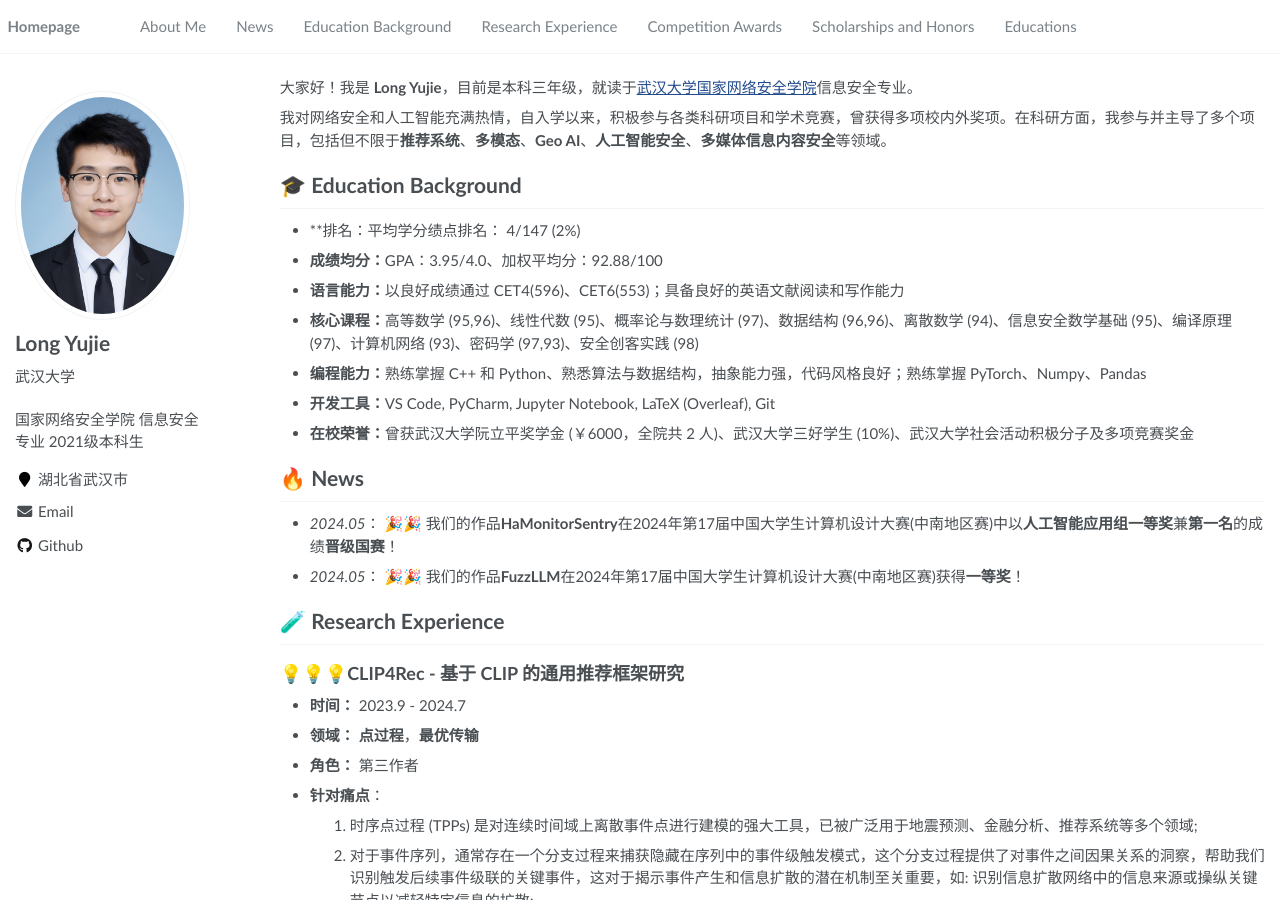
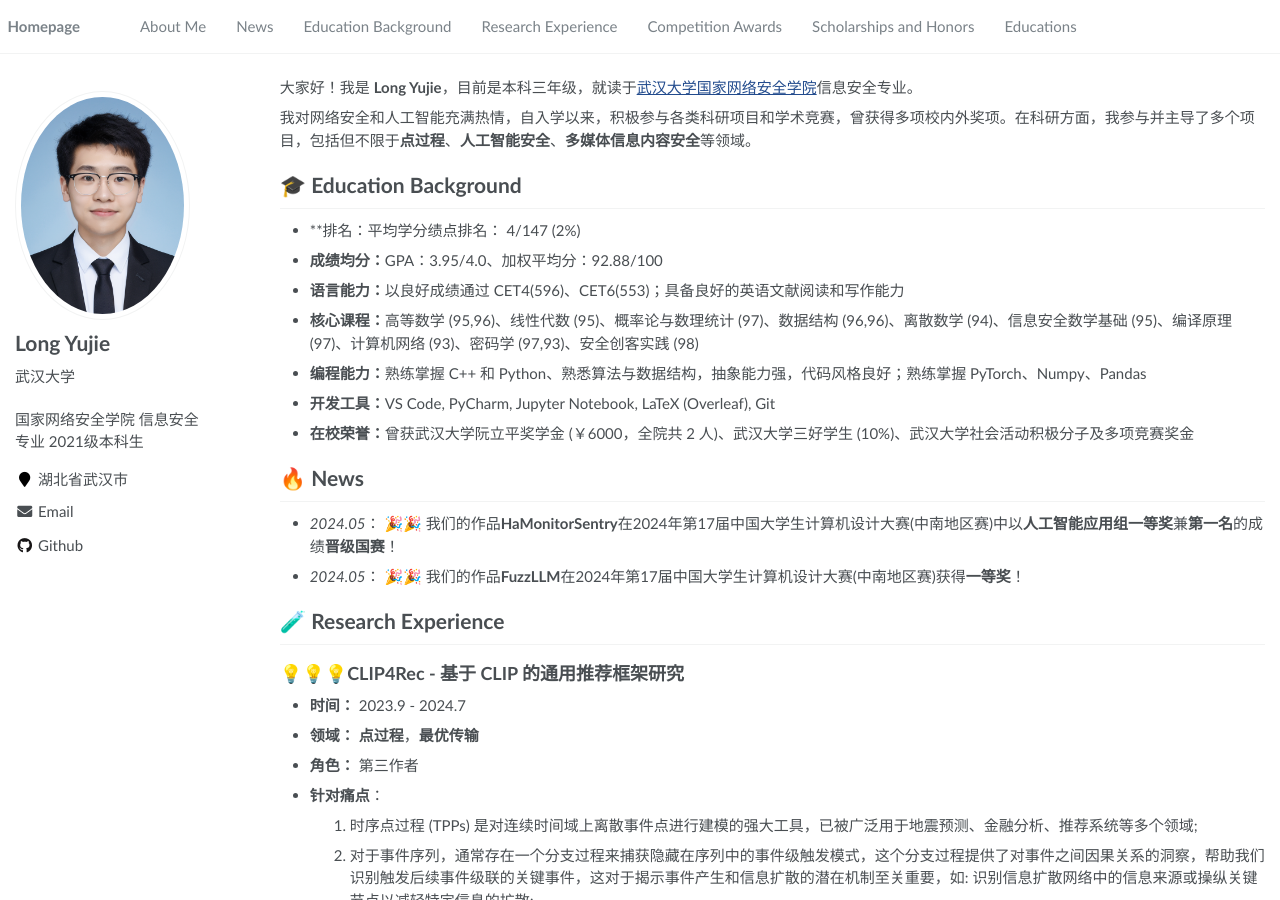
Before and after one commit to lbj-dw/lbj-dw.github.io, a Jekyll site: the page built from homepage/_pages/about.md, in a window 1280 px wide and 900 px high. Built offline with Jekyll 4.4.1, drawn with Linux system fonts in a browser that asks for light colours.

Commit message:
Update about.md

```diff
--- a/homepage/_pages/about.md
+++ b/homepage/_pages/about.md
@@ -18,7 +18,7 @@ redirect_from:
 
 大家好！我是 **Long Yujie**，目前是本科三年级，就读于[武汉大学国家网络安全学院](https://cse.whu.edu.cn/)信息安全专业。
 
-我对网络安全和人工智能充满热情，自入学以来，积极参与各类科研项目和学术竞赛，曾获得多项校内外奖项。在科研方面，我参与并主导了多个项目，包括但不限于**推荐系统**、**多模态**、**Geo AI**、**人工智能安全**、**多媒体信息内容安全**等领域。
+我对网络安全和人工智能充满热情，自入学以来，积极参与各类科研项目和学术竞赛，曾获得多项校内外奖项。在科研方面，我参与并主导了多个项目，包括但不限于**点过程**、**人工智能安全**、**多媒体信息内容安全**等领域。
 
 # 🎓 Education Background
 
```
